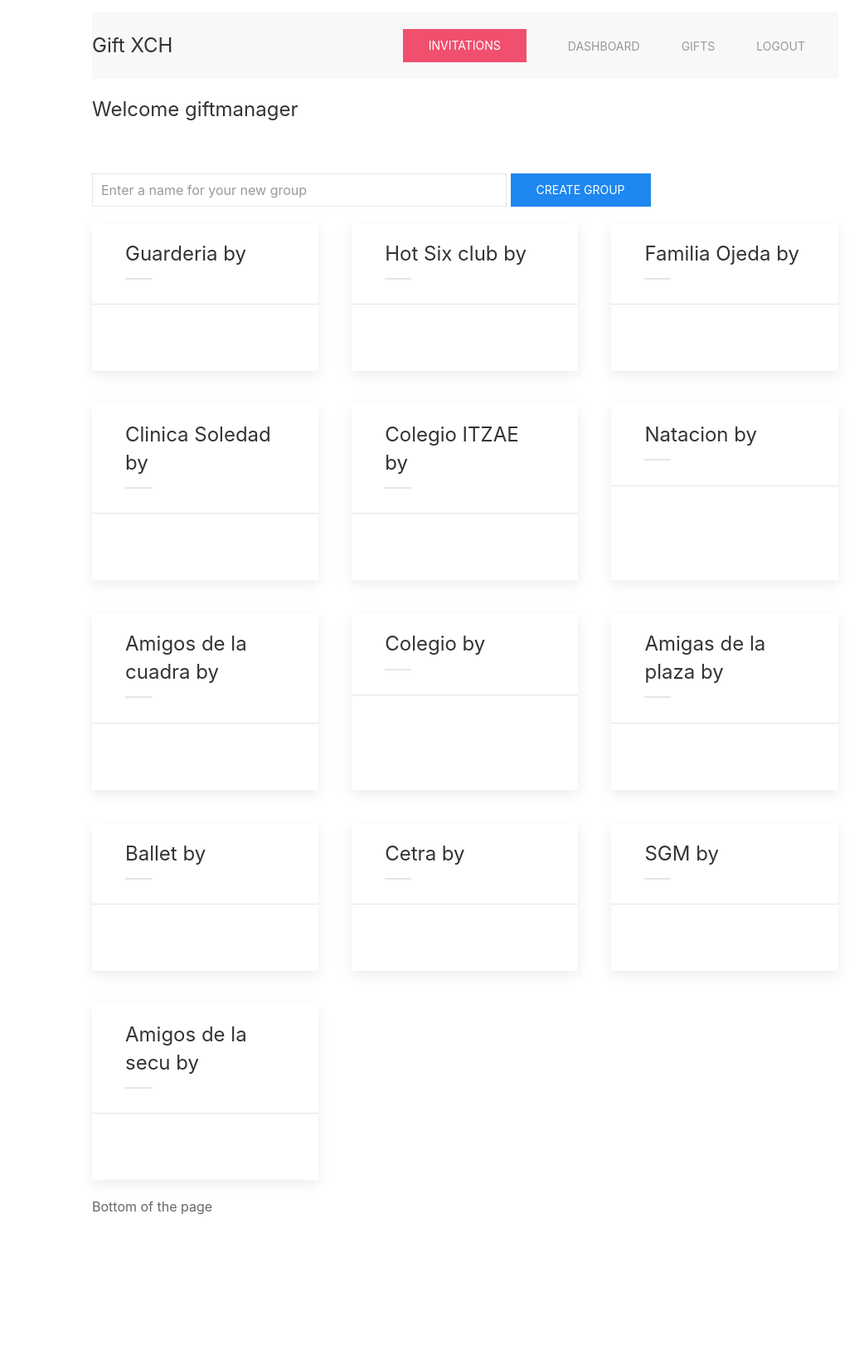
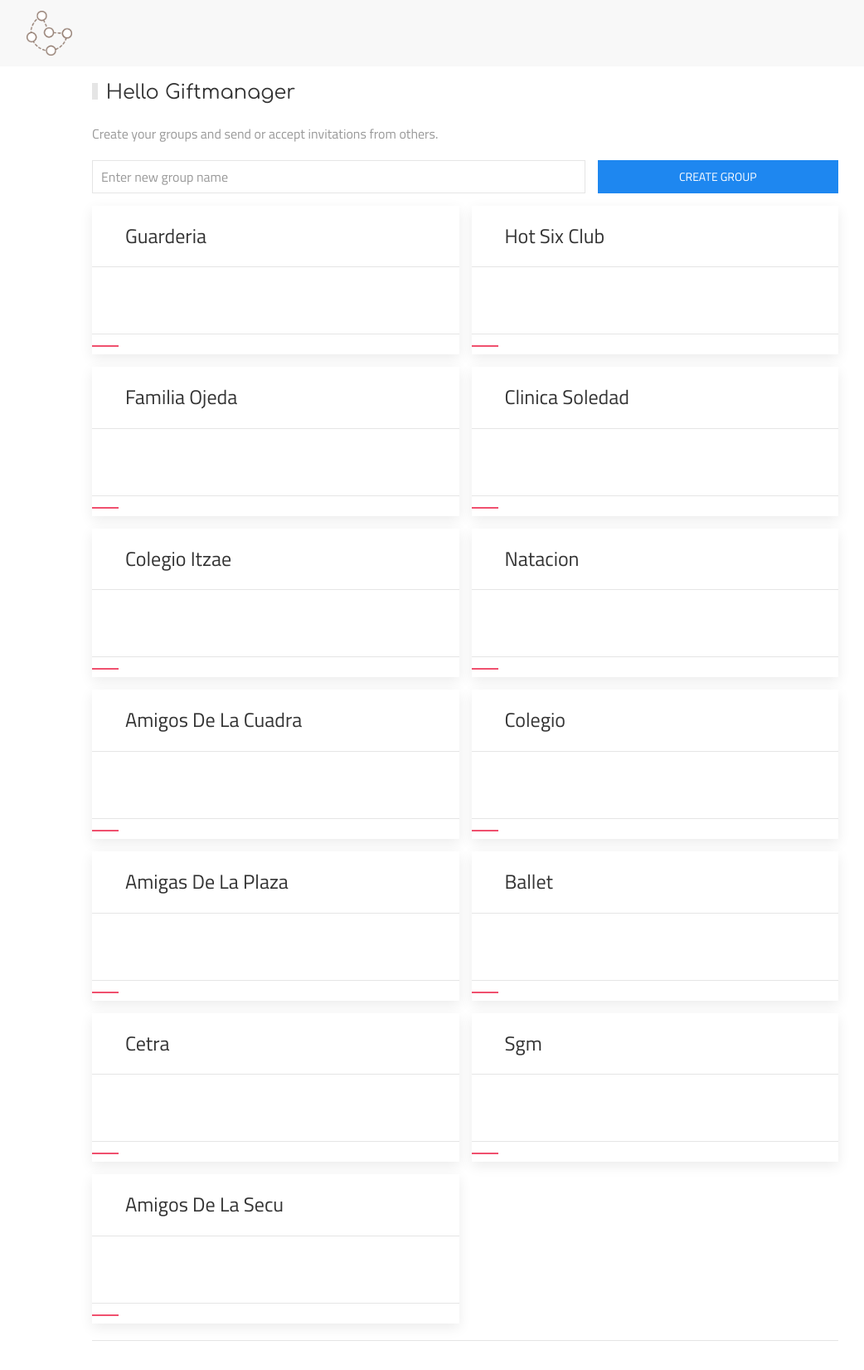
Before and after one commit to alexdoria/gift-exchange, a Django app: template templates/members/dashboard.html in a window 1280 px wide. Shown: the whole page at 83% size, without its empty margins (79-1121 px from the left). Before the commit the page ends 1464 px from the top, so only its background shows below. Run offline with Django 3.2, Linux system fonts and the light colour scheme; the template is opened without the code that fills it: values that come from a table or form of the project are taken from there, others are empty; a user stored in the database is signed in; data comes from the database, SQL or seed files in the repository; both versions use the stored data as it was after the commit; parts of the project's set-up code (start-up, migrations or seed data) failed here and were passed over; some libraries are stand-ins or nearby versions.

Commit message:
Improvements to UI and added logo

```diff
--- a/members/models.py
+++ b/members/models.py
@@ -8,7 +8,7 @@ class Club(models.Model):
     club_admin = models.ForeignKey('Member', on_delete=models.DO_NOTHING)
 
     def __str__(self):
-        return f"{self.name} created by {self.club_admin}"
+        return f"{self.name}"
 
 
 class Member(models.Model):
--- a/static/css/styles.css
+++ b/static/css/styles.css
@@ -1,3 +1,9 @@
-.border {
-    border: 1px solid rgb(129, 37, 0);
+@import url('https://fonts.googleapis.com/css2?family=Comfortaa&family=Titillium+Web:ital,wght@0,400;0,700;1,400;1,700&display=swap');
+
+html * {
+    font-family: 'Titillium Web', sans-serif;
 }
+
+.welcome-user {
+    font-family: 'Comfortaa';
+}
--- a/templates/base.html
+++ b/templates/base.html
@@ -11,13 +11,13 @@
     <script src="https://cdn.jsdelivr.net/npm/uikit@3.11.1/dist/js/uikit-icons.min.js"></script>
 </head>
 <body>
+    <header>
+        <!--Navigation bar from templates/nav.html-->
+        {% include 'nav.html' %}
+    </header>
     <div class="uk-container-small uk-margin-auto uk-padding-small" id="wrapper" uk-height-viewport>
-        <header>
-            <!--Navigation bar from nav.html-->
-            {% include 'nav.html' %}
-        </header>
-        <main class="uk-margin" uk-grid>
-            <div class="uk-width-1-1" uk-grid>
+        <main class="uk-margin">
+            <div class="uk-width-1-1">
                 {% block profile %}
                 <div class="uk-width-1-3">username</div>
                 <div class="uk-width-1-3"># groups</div>
@@ -33,7 +33,7 @@
             </div>
         </main>
         <footer class="uk-margin-top">
-            Bottom of the page
+            <hr>
         </footer>
     </div>
 </body>
--- a/templates/members/dashboard.html
+++ b/templates/members/dashboard.html
@@ -1,75 +1,56 @@
 {% extends 'base.html' %}
 {% block profile %}
-<h3>Welcome {{ request.user.username }}</h3>
+<h3 class="welcome-user uk-heading-bullet">Hello {{ request.user.username|title }}</h3>
+<p class="uk-text-muted">Create your groups and send or accept invitations from others.</p>
 <div id="invitations">
     {% for club in clubs_to_join %}
+    <div class="uk-margin">
+        <h4>You have invitations, click on <i class="fa-solid fa-circle-check"></i> to accept</h4>
         <form action="{% url 'accept_invitation' %}" method="post">
             {% csrf_token %}
             {{ club.name }}
             <input type="text" value=" {{ club.id }}" name="accepted_club" hidden>
-        <button class="uk-button uk-button-default" type="submit">
+            <button class="" type="submit">
                 <i class="fa-solid fa-circle-check"></i>
             </button>
         </form>
+    </div>
     {% endfor %}
 </div>
 {% endblock profile %}
 
 {% block content %}
-<div>
-    <form action="{% url 'dashboard' %}" method="post">
+
+    <form action="{% url 'dashboard' %}" method="post" class="uk-grid-small" uk-grid>
         {% csrf_token %}
+        <div class="uk-width-2-3@s">
             <input
                 type="text"
-                class="uk-input uk-form-width-large uk-margin"
+                class="uk-input"
                 name="club_name"
-                placeholder="Enter a name for your new group"
+                placeholder="Enter new group name"
             >
-        <button class="uk-button uk-button-primary uk-margin" type="submit">
+        </div>
+        <div class="uk-width-1-3@s">
+            <button class="uk-button uk-button-primary uk-width-1-1s" type="submit">
                 Create group
             </button>
+        </div>
     </form>
-</div>
-<div class="uk-child-width-1-3 uk-grid-match" uk-grid>
+
+<div class="uk-grid-match uk-grid-small" uk-grid>
     {% for club in clubs %}
-    <div>
+    <div class="uk-width-1-2@s">
         <div class="uk-card uk-card-default">
             <div class="uk-card-header">
                 <div class="uk-card-title">
-                    <i class="fa-solid fa-people-group"></i> {{ club.name }}
-                    by {{ club.admin }}
+                    <i class="fa-solid fa-people-group"></i> {{ club.name|title }}
                 </div>
-                <!-- DELETE GROUP FORM IN A BUTTON -->
-                <form action="{% url 'delete_club' %}" method="post">
-                    {% csrf_token %}
-                    <input type="text" value="{{ club.id }}" name="object_id" hidden>
-                    <button type="submit" class="uk-button uk-button-default uk-button-small">
-                        <i class="fa-solid fa-trash-can"></i>
-                    </button>
-                </form>
-                <!-- INVITE MEMBERS BUTTON -->
-                {% if request.user == club.admin %}
-                    <button type="button" class="uk-button uk-button-default uk-button-small uk-margin"
-                            uk-toggle="target: #add-members-modal">
-                        <i class="fa-solid fa-user-plus"></i>
-                    </button>
-                {% endif %}
-                <!-- INVITE MEMBERS FORM IN A MODAL -->
-                <div id="add-members-modal" class="uk-container uk-width-1-2" uk-modal>
-                    <button class="uk-modal-close-default" type="button" uk-close></button>
-                    <form action="{% url 'invite_members' %}" method="post">
-                        {% csrf_token %}
-                        <input type="email" class="uk-input uk-margin" name="invite_email" placeholder="Enter e-mail">
-                        <input type="email" class="uk-input uk-margin" name="invite_email" placeholder="Enter e-mail">
-                        <input type="email" class="uk-input uk-margin" name="invite_email" placeholder="Enter e-mail">
-                        <input type="text" value="{{ club.id }}" name="object_id" hidden>
-                        <button type="submit" class="uk-button uk-button-primary">INVITE</button>
-                    </form>
-                </div>
+
             </div>
             <div class="uk-card-body">
                 {% for member in club.members %}
-                <div><i class="fa-regular fa-user"></i> <strong>{{ member.name }}</strong></div>
+                <div><i class="fa-regular fa-user"></i> <strong>{{ member.name|title }}</strong></div>
                 {% for gift in member.list %}
                 <div class="uk-margin-small uk-margin-left">
                     <i class="fa-solid fa-gift"></i>
@@ -78,6 +59,51 @@
                 {% endfor %}
                 {% endfor %}
             </div>
+            <div class="uk-card-footer uk-padding-remove">
+                <div class="uk-grid-small" uk-grid>
+                    <!-- DELETE GROUP FORM IN A BUTTON -->
+
+                    <div>
+                        <form action="{% url 'delete_club' %}" method="post">
+                            {% csrf_token %}
+                            <input type="text" value="{{ club.id }}" name="object_id" hidden>
+                            <button type="submit" class="uk-button uk-button-danger uk-button-small">
+                                <i class="fa-solid fa-trash-can"></i>
+                            </button>
+                        </form>
+                    </div>
+
+                    <!-- INVITE MEMBERS BUTTON -->
+                    {% if request.user == club.admin %}
+
+                    <button type="button" class="uk-button uk-button-primary uk-button-small"
+                            uk-toggle="target: #add-members-modal">
+                        <i class="fa-solid fa-user-plus"></i>
+                    </button>
+
+                    <!-- SORT SECRET FRIENDS -->
+                    <button type="button" class="uk-button uk-button-primary uk-button-small">
+                        <i class="fa-solid fa-arrows-spin"></i>
+                    </button>
+
+                    {% endif %}
+                    <!-- INVITE MEMBERS FORM IN A MODAL -->
+                    <div id="add-members-modal" class="uk-container uk-width-1-2@s" uk-modal>
+                        <button class="uk-modal-close-default" type="button" uk-close></button>
+                        <form action="{% url 'invite_members' %}" method="post">
+                            {% csrf_token %}
+                            <input type="email" class="uk-input uk-margin" name="invite_email"
+                                   placeholder="Enter e-mail">
+                            <input type="email" class="uk-input uk-margin" name="invite_email"
+                                   placeholder="Enter e-mail">
+                            <input type="email" class="uk-input uk-margin" name="invite_email"
+                                   placeholder="Enter e-mail">
+                            <input type="text" value="{{ club.id }}" name="object_id" hidden>
+                            <button type="submit" class="uk-button uk-button-primary">INVITE</button>
+                        </form>
+                    </div>
+                </div>
+            </div>
         </div>
     </div>
     {% endfor %}
--- a/templates/members/login.html
+++ b/templates/members/login.html
@@ -3,8 +3,8 @@
 {% endblock profile %}
 
 {% block content %}
-<div uk-grid>
-    <div class="uk-align-center">
+<div class="uk-align-center">
+    <div>
         <h3 class="uk-text-center">Log in</h3>
         <form action="{% url 'login' %}" method="post">
             {% csrf_token %}
--- a/templates/nav.html
+++ b/templates/nav.html
@@ -1,20 +1,34 @@
-<nav class="uk-navbar-container" uk-navbar>
+{% load static %}
+<nav class="uk-navbar-container" uk-navbar uk-sticky>
     <div class="uk-navbar-left">
-        <a href="#" class="uk-navbar-item uk-logo">Gift XCH</a>
+        <a href="#" class="uk-navbar-item uk-logo">
+            <img src="{% static 'img/giftxch_logo_wire.png' %}" width="20%" height="20%" alt="Gift XCH Logo">
+        </a>
     </div>
     <div class="uk-navbar-right">
         <ul class="uk-navbar-nav uk-margin-right">
             {% if request.user.is_authenticated %}
-            <li class="uk-margin-right"><a href="#">
-                <button class="uk-button uk-button-danger">Invitations</button>
-            </a></li>
-            <li class="uk-margin-right"><a href="{% url 'dashboard' %}">Dashboard</a></li>
-            <li class="uk-margin-right"><a href="{% url 'gifts' %}">Gifts</a></li>
-            {% endif %}
-            {% if request.user.is_authenticated %}
-            <li class="uk-margin-right"><a href="{% url 'logout' %}">Logout</a></li>
+            <li class="uk-margin-right">
+                <a href="{% url 'dashboard' %}">
+                    <i class="fa-solid fa-users-rectangle fa-xl"></i>
+                </a>
+            </li>
+            <li class="uk-margin-right">
+                <a href="{% url 'gifts' %}">
+                    <i class="fa-solid fa-gifts fa-xl"></i>
+                </a>
+            </li>
+            <li class="uk-margin-right">
+                <a href="{% url 'logout' %}">
+                    <i class="fa-solid fa-arrow-right-from-bracket fa-xl"></i>
+                </a>
+            </li>
             {% else %}
-            <li class="uk-margin-right"><a href="{% url 'login' %}">Login</a></li>
+            <li class="uk-margin-right">
+                <a href="{% url 'login' %}">
+                    <i class="fa-solid fa-arrow-right-to-bracket fa-xl"></i>
+                </a>
+            </li>
             {% endif %}
         </ul>
     </div>
```
Also changed, not shown: members/views.py (+10 -2 lines), templates/apples.html (deleted, +0 -24 lines), templates/gifts.html (+7 -6 lines), db.sqlite3, static/img/giftxch_logo.png (added), static/img/giftxch_logo_notype.png (added), static/img/giftxch_logo_wire.png (added), static/img/landscape_mockup.png. Lines whose indentation alone changed are shown as unchanged.
